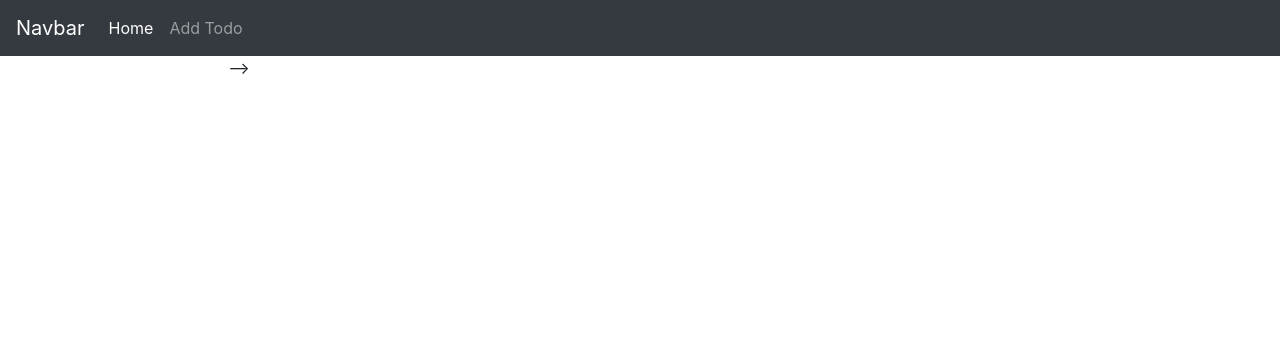
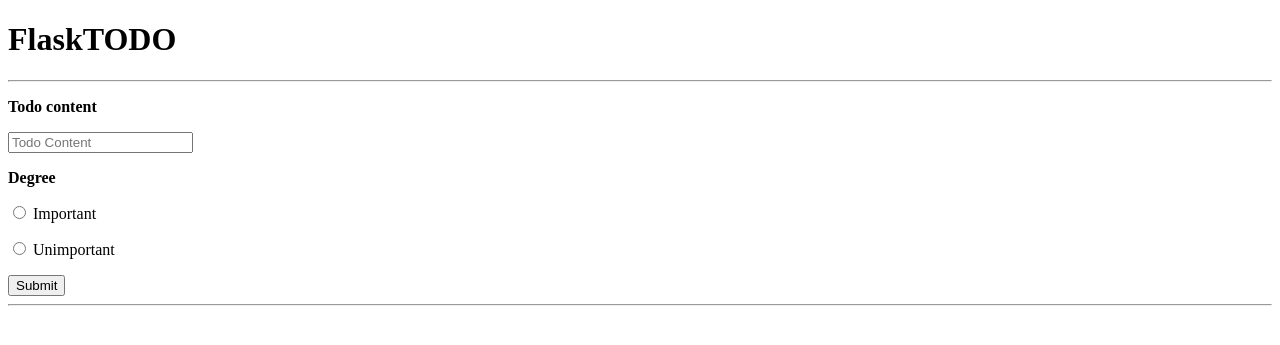
Before and after one commit to yusuf963/business_logic, a Flask app: page /test in a window 1280 px wide. Shown: the top 345 px of the page. Run offline with Flask 2, Linux system fonts and the light colour scheme; data that the repository does not hold is empty; some libraries are stand-ins or nearby versions.

Commit message:
set flask with atlas

```diff
--- a/flask_server/application/routes.py
+++ b/flask_server/application/routes.py
@@ -6,7 +6,7 @@ from datetime import datetime
 
 @app.route('/', methods=['GET', 'POST'])
 def index():
-    return render_template('home.html')
+    return 'hello'
 
 @app.route('/test')
 def get_todos():
@@ -14,7 +14,7 @@ def get_todos():
     for todo in db.testcol.find().sort("date_created", -1):
         todo["_id"] = str(todo["_id"])
         todos.append(todo)
-    return render_template("todos.html", todos = todos)
+    return render_template('home.html', todos=todos)
 
 # @app.route('/test1')
 # def get_data():
--- a/flask_server/application/templates/home.html
+++ b/flask_server/application/templates/home.html
@@ -41,7 +41,8 @@
       <hr>
       {% for todo in todos %}
       <div class="todo">
-        <p>{{ todo['content'] }} <i>({{ todo['degree']}})</i></p>
+        <p>{{ todo['name'] }} <i>({{ todo['is_done']}})</i></p>
+        <p>{{ todo['_id'] }} <i>({{ todo['created_at']}})</i></p>
       </div>
       {% endfor %}
 
```
Also changed, not shown: 1 other file.
